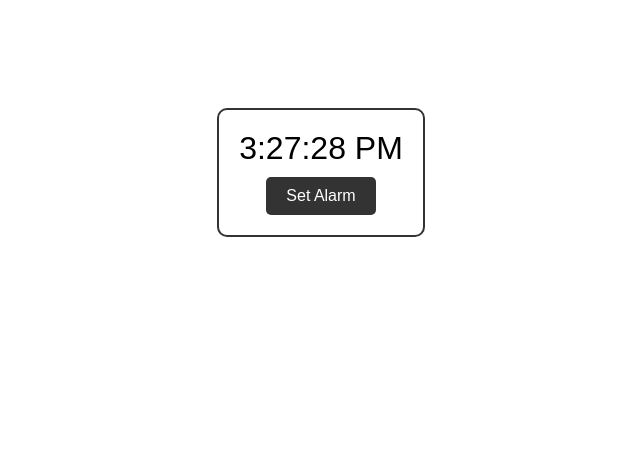
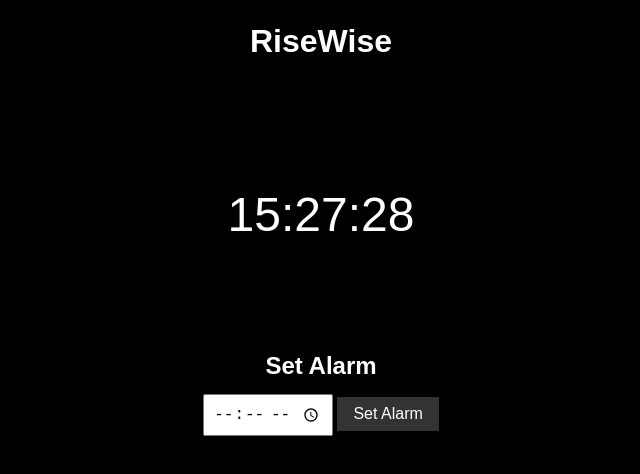
Before and after one commit to mlevin65/SmartAlarm, a plain HTML site: page index.html in a window 1280 px wide. Shown: the whole page, without its empty margins (319-959 px from the left). Drawn offline with Linux system fonts and the light colour scheme.

Commit message:
Add files via upload

```diff
--- a/index.html
+++ b/index.html
@@ -1,14 +1,33 @@
 <!DOCTYPE html>
-<html>
+<html lang="en">
 <head>
-    <title>Web Alarm Clock</title>
-    <link rel="stylesheet" type="text/css" href="styles.css">
+  <meta charset="UTF-8">
+  <meta name="viewport" content="width=device-width, initial-scale=1.0">
+  <title>Alarm Clock Website</title>
+  <link rel="stylesheet" href="styles.css">
 </head>
 <body>
-    <div class="clock">
-        <div class="time" id="time-display">12:00:00</div>
-        <button onclick="setAlarm()">Set Alarm</button>
+  <header>
+    <h1>RiseWise</h1>
+  </header>
+
+  <main>
+    <div class="clock-container">
+      <div class="clock">
+        <span id="hours">00</span>:<span id="minutes">00</span>:<span id="seconds">00</span>
+      </div>
     </div>
-    <script src="script.js"></script>
+    <div class="alarm-form">
+      <h2>Set Alarm</h2>
+      <input type="time" id="alarm-time" required>
+      <button onclick="setAlarm()">Set Alarm</button>
+    </div>
+  </main>
+
+  <footer>
+    <p> </p>
+  </footer>
+
+  <script src="script.js"></script>
 </body>
 </html>
--- a/script.js
+++ b/script.js
@@ -1,28 +1,51 @@
 function setAlarm() {
-    const time = prompt("Enter the time for the alarm (HH:mm:ss):");
-    if (time) {
-        const [hours, minutes, seconds] = time.split(":");
-        const alarmTime = new Date();
-        alarmTime.setHours(hours);
-        alarmTime.setMinutes(minutes);
-        alarmTime.setSeconds(seconds);
+    const alarmTimeInput = document.getElementById("alarm-time");
+    const alarmTime = alarmTimeInput.value;
 
-        setInterval(() => {
-            const currentTime = new Date();
-            if (currentTime >= alarmTime) {
-                alert("Alarm! Time to wake up!");
-                clearInterval(interval);
-            }
-        }, 1000);
+    if (alarmTime === "") {
+      alert("Please set the alarm time.");
+      return;
     }
-}
 
-// Update the clock time every second
-function updateClock() {
-    const currentTime = new Date();
-    const timeDisplay = document.getElementById("time-display");
-    const timeString = currentTime.toLocaleTimeString();
-    timeDisplay.textContent = timeString;
-}
+    const [alarmHour, alarmMinute] = alarmTime.split(":");
+    const now = new Date();
+    const alarm = new Date(now);
+    alarm.setHours(alarmHour);
+    alarm.setMinutes(alarmMinute);
+    alarm.setSeconds(0);
 
-const interval = setInterval(updateClock, 1000);
+    const currentTime = now.getTime();
+    const alarmTimeInMillis = alarm.getTime();
+
+    if (currentTime > alarmTimeInMillis) {
+      alarm.setDate(alarm.getDate() + 1);
+    }
+
+    const timeUntilAlarm = alarmTimeInMillis - currentTime;
+    setTimeout(triggerAlarm, timeUntilAlarm);
+  }
+
+  function triggerAlarm() {
+    // Play the alarm sound
+    const audio = new Audio("alarm_sound.mp3");
+    audio.play();
+
+    document.body.style.backgroundColor = "#FF0000";
+    // You can add additional actions here, such as showing a message, changing the background color, etc.
+    // For now, let's show an alert.
+    // alert("ALARM! Wake up!");
+
+  }
+
+  function updateClock() {
+    const now = new Date();
+    const hours = String(now.getHours()).padStart(2, "0");
+    const minutes = String(now.getMinutes()).padStart(2, "0");
+    const seconds = String(now.getSeconds()).padStart(2, "0");
+
+    const clockDisplay = document.querySelector(".clock");
+    clockDisplay.textContent = `${hours}:${minutes}:${seconds}`;
+  }
+
+  // Update the clock every second
+  setInterval(updateClock, 1000);
--- a/styles.css
+++ b/styles.css
@@ -1,27 +1,68 @@
 body {
     font-family: Arial, sans-serif;
+    line-height: 1.6;
+    margin: 0;
+    padding: 0;
+    background-color: #000;
+    color: #fff;
+  }
+
+  header {
+    background-color: #000;
+    color: #fff;
     text-align: center;
-    padding-top: 100px;
+    padding: 1rem 0;
+  }
+
+  header h1 {
+    margin: 0;
+  }
+
+  main {
+    padding: 2rem;
+    text-align: center;
+  }
+
+  .clock-container {
+    display: flex;
+    justify-content: center;
+    align-items: center;
+    height: 200px;
   }
 
   .clock {
-    display: inline-block;
-    border: 2px solid #333;
-    border-radius: 10px;
-    padding: 20px;
+    font-size: 3rem;
   }
 
-.time {
-    font-size: 2rem;
-    margin-bottom: 10px;
+  .alarm-form {
+    margin-top: 2rem;
+  }
+
+  .alarm-form h2 {
+    margin-bottom: 0.5rem;
+  }
+
+  input[type="time"] {
+    font-size: 1rem;
+    padding: 0.5rem;
   }
 
   button {
     font-size: 1rem;
-    padding: 10px 20px;
+    padding: 0.5rem 1rem;
     background-color: #333;
     color: #fff;
     border: none;
-    border-radius: 5px;
     cursor: pointer;
   }
+
+  footer {
+    background-color: #000;
+    color: #fff;
+    text-align: center;
+    padding: 1rem 0;
+    position: fixed;
+    bottom: 0;
+    left: 0;
+    width: 100%;
+  }
```
Lines whose indentation alone changed are shown as unchanged.
